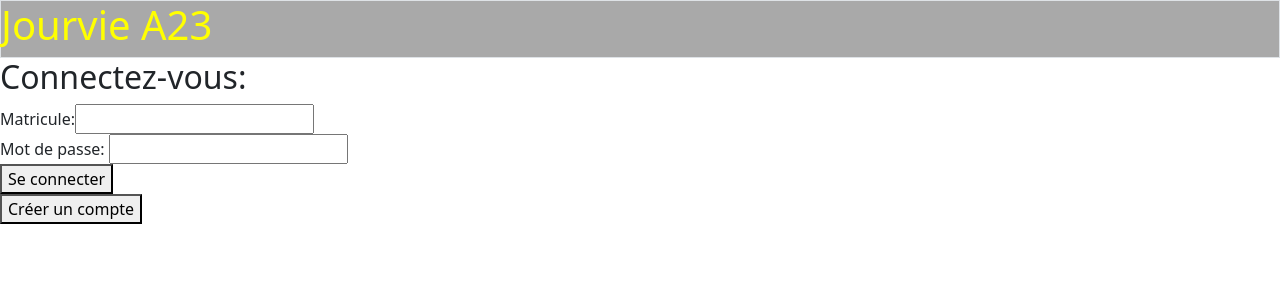
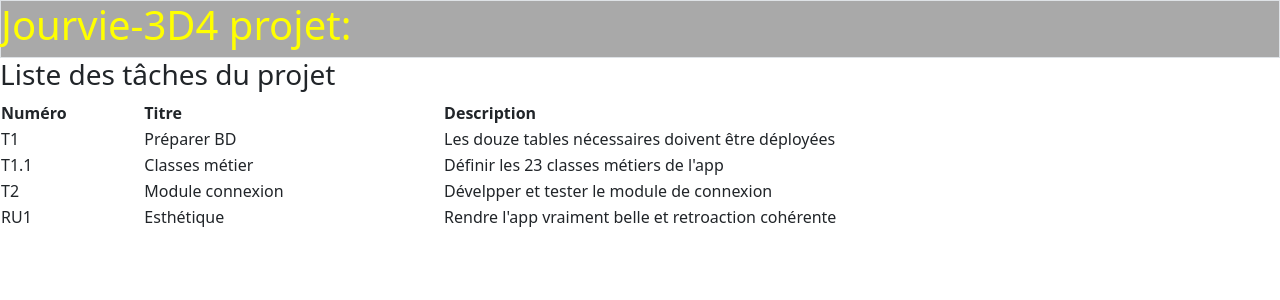
Before and after one commit to AlainProf/jourvie-3D4, an Angular app: page / in a window 1280 px wide. Both pictures are taken after a click on the button "Se connecter". Shown: the top 300 px of the page. Built offline with nearby package versions, Linux system fonts and the light colour scheme.

Commit message:
Début de la liste des tache

```diff
--- a/src/app/app.component.html
+++ b/src/app/app.component.html
@@ -1,12 +1,14 @@
 <div>
     <section class="entete border ">
-        <h1 >Jourvie A23</h1>
+        <h1>{{ titre }}</h1>
     </section>
 
 
-        <app-connexion>
-        </app-connexion>
+    <app-connexion
+      (connexionReussie)="lstTac.onConnexionReussie($event)"
+      (connexionReussie)="onConnexionReussie($event)">
+    </app-connexion>
 
-
-
+    <app-liste-taches #lstTac>
+     </app-liste-taches>
 </div>
--- a/src/app/app.component.ts
+++ b/src/app/app.component.ts
@@ -1,4 +1,5 @@
 import { Component } from '@angular/core';
+import { Developpeur } from './modele/developpeur';
 
 @Component({
   selector: 'app-root',
@@ -7,4 +8,12 @@ import { Component } from '@angular/core';
 })
 export class AppComponent {
   title = 'jourvie-ng';
+  titre = 'Jourvie-3D4';
+
+
+  onConnexionReussie(dev:Developpeur)
+  {
+    this.titre += dev.Nom  + " projet: " + dev.NomProjet;
+
+  }
 }
--- a/src/app/app.module.ts
+++ b/src/app/app.module.ts
@@ -5,11 +5,13 @@ import { FormsModule } from '@angular/forms';
 import { AppComponent } from './app.component';
 import { NgbModule } from '@ng-bootstrap/ng-bootstrap';
 import { ConnexionComponent } from './connexion/connexion.component';
+import { ListeTachesComponent } from './liste-taches/liste-taches.component';
 
 @NgModule({
   declarations: [
     AppComponent,
-    ConnexionComponent
+    ConnexionComponent,
+    ListeTachesComponent
   ],
   imports: [
     BrowserModule,
--- a/src/app/connexion/connexion.component.html
+++ b/src/app/connexion/connexion.component.html
@@ -1,4 +1,4 @@
-<section>
+<section *ngIf="visible">
   <h2>Connectez-vous:</h2>
 
   Matricule:<input  [(ngModel)]="devCandidat.Matricule"><br>
--- a/src/app/connexion/connexion.component.ts
+++ b/src/app/connexion/connexion.component.ts
@@ -1,5 +1,9 @@
-import { Component } from '@angular/core';
+import { Component, Output, EventEmitter } from '@angular/core';
 import { Developpeur } from './../modele/developpeur';
+import { tabDev, tabTac } from './../donneesBidon';
+import { tr } from './../util';
+
+
 @Component({
   selector: 'app-connexion',
   templateUrl: './connexion.component.html',
@@ -7,6 +11,9 @@ import { Developpeur } from './../modele/developpeur';
 })
 export class ConnexionComponent {
    devCandidat= new Developpeur();
+   visible=true;
+
+   @Output() connexionReussie = new EventEmitter<Developpeur>();
 
    constructor()
    {
@@ -15,6 +22,38 @@ export class ConnexionComponent {
 
    validerConnexion()
    {
-     alert("Allo " + this.devCandidat.Matricule + " avec le m de p:" + this.devCandidat.MotDePasse);
+     let i;
+
+    this.triche();
+
+     for(i=0; i<tabDev.length; i++)
+     {
+        //tr("undev : " + tabDev[i].Nom) ;
+        if (tabDev[i].Matricule == this.devCandidat.Matricule)
+        {
+          if (tabDev[i].MotDePasse == this.devCandidat.MotDePasse)
+          {
+             tr("Connexion réussie", true);
+             this.visible=false;
+             // Faudrait envoyer un msg à ListeTache pour qu'elle s'affiche
+             this.connexionReussie.emit(this.devCandidat);
+             break;
+          }
+        }
+     }
+     if (i == tabDev.length)
+     {
+        tr("Erreur de connexion", true);
+     }
    }
+
+   triche()
+   {
+       if (this.devCandidat.Matricule.length == 0)
+       {
+          this.devCandidat.Matricule = '1111111';
+          this.devCandidat.MotDePasse = '11';
+       }
+   }
+
 }
--- /dev/null
+++ b/src/app/donneesBidon.ts
@@ -0,0 +1,58 @@
+import { Developpeur } from './modele/developpeur';
+import { Tache } from './modele/tache';
+
+export const tabDev:Developpeur[] = [
+    {
+        Id : 1,
+        Nom : "Agathe",
+        Matricule:'1111111',
+        MotDePasse: "11",
+        IdProjet:1,
+        NomProjet:'UltraSecret'
+    },
+
+    {
+        Id : 2,
+        Nom : "Benoit",
+        Matricule:'2222222',
+        MotDePasse: "11",
+        IdProjet:1,
+        NomProjet:'UltraSecret'
+    }
+
+]
+
+export const tabTac:Tache[] = [
+    {
+        Id : 1,
+        Numero : "T1",
+        Titre:'Préparer BD',
+        Description: "Les douze tables nécessaires doivent être déployées",
+        IdProjet:1,
+        NomProjet:'UltraSecret'
+    },
+    {
+        Id : 2,
+        Numero : "T1.1",
+        Titre:'Classes métier',
+        Description: "Définir les 23 classes métiers de l'app",
+        IdProjet:1,
+        NomProjet:'UltraSecret'
+    },
+    {
+        Id : 3,
+        Numero : "T2",
+        Titre:'Module connexion',
+        Description: "Dévelpper et tester le module de connexion",
+        IdProjet:1,
+        NomProjet:'UltraSecret'
+    },
+    {
+        Id : 4,
+        Numero : "RU1",
+        Titre:'Esthétique',
+        Description: "Rendre l'app vraiment belle et retroaction cohérente",
+        IdProjet:2,
+        NomProjet:'Sphinx'
+    }
+]
--- /dev/null
+++ b/src/app/liste-taches/liste-taches.component.html
@@ -0,0 +1,12 @@
+<section *ngIf="visible">
+   <h3>Liste des tâches du projet</h3>
+   <table class="table">
+       <tr>
+        <th>Numéro</th><th>Titre</th><th>Description</th>
+       </tr>
+
+       <tr *ngFor="let tac of tabTaches">
+         <td>{{tac.Numero}}</td><td>{{tac.Titre}}</td><td>{{tac.Description}}</td>
+       </tr>
+   </table>
+</section>
--- /dev/null
+++ b/src/app/liste-taches/liste-taches.component.ts
@@ -0,0 +1,23 @@
+import { Component } from '@angular/core';
+import { tabTac } from './../donneesBidon';
+import { Developpeur } from './../modele/developpeur';
+import { tr } from './../util';
+
+@Component({
+  selector: 'app-liste-taches',
+  templateUrl: './liste-taches.component.html',
+  styleUrls: ['./liste-taches.component.css']
+})
+export class ListeTachesComponent {
+  visible=false;
+
+  tabTaches=tabTac;
+
+  onConnexionReussie(dev:Developpeur )
+  {
+    tr("Connexion réussie")
+    this.visible = true;
+  }
+
+
+}
--- /dev/null
+++ b/src/app/modele/tache.ts
@@ -0,0 +1,8 @@
+export class Tache{
+    Id:number=0;
+    Numero:string="";
+    Titre:string="";
+    Description:string="";
+    IdProjet:number=0;
+    NomProjet:string="";
+}
--- /dev/null
+++ b/src/app/util.ts
@@ -0,0 +1,8 @@
+export function tr(msg:string, ale=false, conso=true)
+{
+    if (ale)
+      alert(msg);
+
+    if (conso)
+      console.log(msg)
+}
```
Also changed, not shown: src/app/donnees-bidons/developpeurs.ts (deleted, +0 -22 lines), src/app/liste-taches/liste-taches.component.css (added), 1 other file (tests, documents, lock files or other folders).
